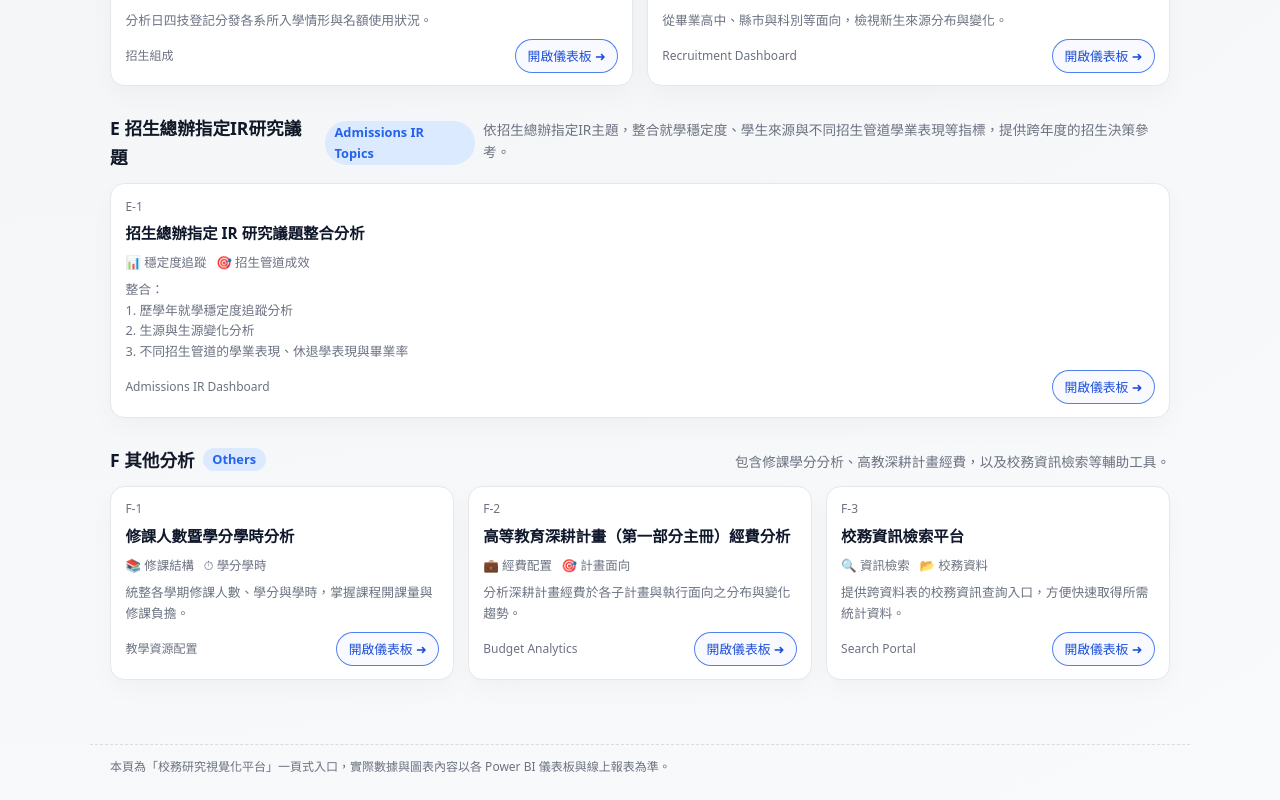
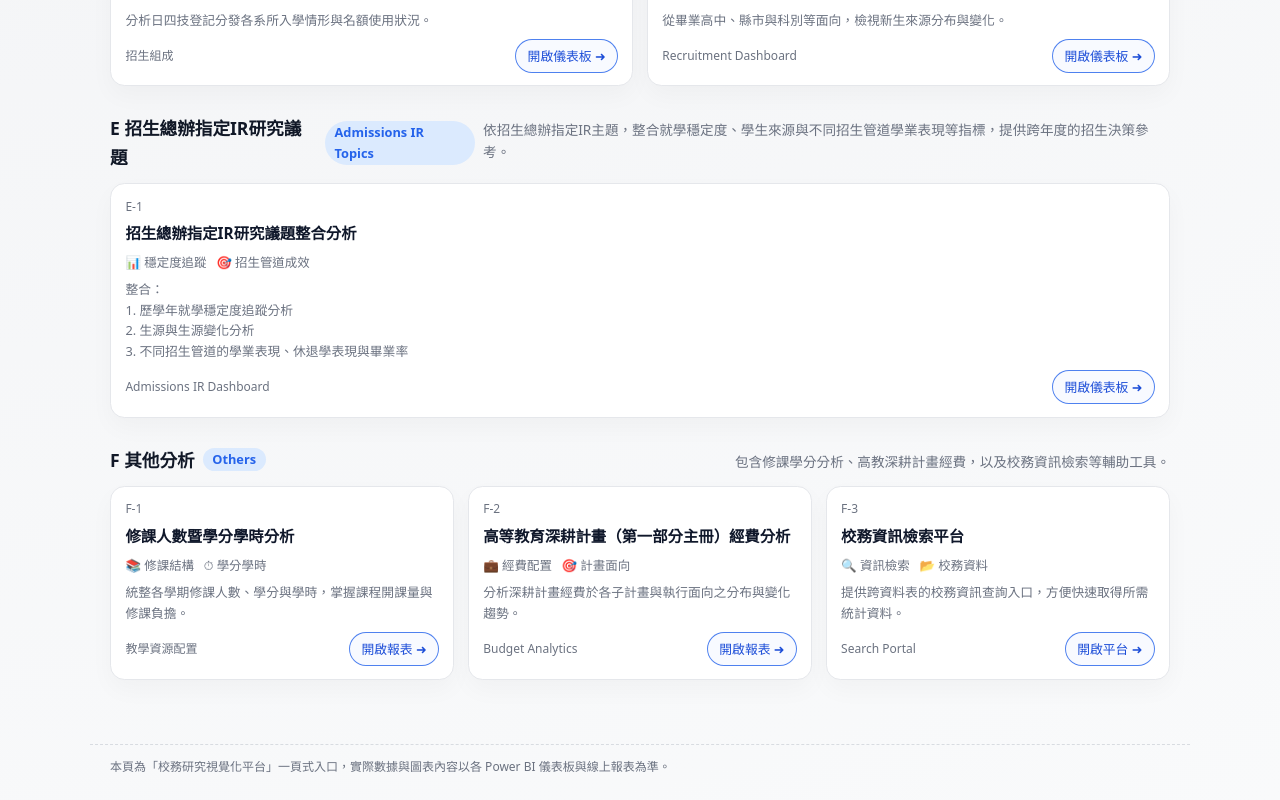
Before and after one commit to lice0664/ir-portal, a plain HTML site: page index.html in a window 1280 px wide. Shown: the part 1473-2273 px from the top of the page. Drawn offline with Linux system fonts and the light colour scheme.

Commit message:
Update index.html
modify format

```diff
--- a/index.html
+++ b/index.html
@@ -599,7 +599,8 @@
       </div>
     </section>
 
-    <!-- E 招生總辦指定IR研究議題 -->
+    <!-- E 招生總辦指定0
+	IR研究議題 -->
     <section id="section-e">
       <div class="section-header">
         <div class="section-title">
@@ -613,7 +614,7 @@
       <div class="cards">
         <a class="card" href="https://app.powerbi.com/groups/me/apps/2c099f52-cbda-4a7c-96dc-c49ab5fa04b1/dashboards/d643743c-fc4d-440f-9773-ebad9f185829?ctid=a4844c4d-fcd7-42ba-848b-97182a3d4969&experience=power-bi" target="_blank" rel="noopener noreferrer">
           <div class="card-tag">E-1</div>
-          <div class="card-title">招生總辦指定 IR 研究議題整合分析</div>
+          <div class="card-title">招生總辦指定IR研究議題整合分析</div>
           <div class="card-meta">
             <span>📊 穩定度追蹤</span>
             <span>🎯 招生管道成效</span>
@@ -654,7 +655,7 @@
           <p class="card-desc">統整各學期修課人數、學分與學時，掌握課程開課量與修課負擔。</p>
           <div class="card-footer">
             <span class="card-label">教學資源配置</span>
-            <span class="card-btn">開啟儀表板 ➜</span>
+            <span class="card-btn">開啟報表 ➜</span>
           </div>
         </a>
 
@@ -668,7 +669,7 @@
           <p class="card-desc">分析深耕計畫經費於各子計畫與執行面向之分布與變化趨勢。</p>
           <div class="card-footer">
             <span class="card-label">Budget Analytics</span>
-            <span class="card-btn">開啟儀表板 ➜</span>
+            <span class="card-btn">開啟報表 ➜</span>
           </div>
         </a>
 
@@ -682,7 +683,7 @@
           <p class="card-desc">提供跨資料表的校務資訊查詢入口，方便快速取得所需統計資料。</p>
           <div class="card-footer">
             <span class="card-label">Search Portal</span>
-            <span class="card-btn">開啟儀表板 ➜</span>
+            <span class="card-btn">開啟平台 ➜</span>
           </div>
         </a>
       </div>
```
